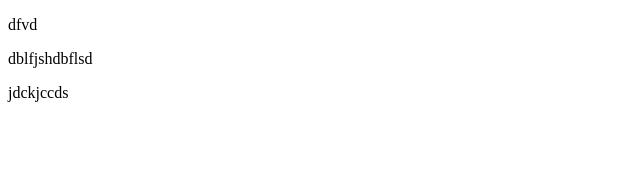
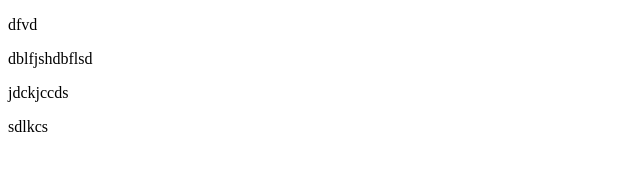
Before and after one commit to ParisaSaraj/git-course, a plain HTML site: page index.html in a window 1280 px wide. Shown: the full height of the page, 0-640 px from the left. Drawn offline with Linux system fonts and the light colour scheme.

Commit message:
this is a test

```diff
--- a/index.html
+++ b/index.html
@@ -10,5 +10,6 @@
     <p>dfvd</p>
     <p>dblfjshdbflsd</p>
     <p>jdckjccds</p>
+    <p>sdlkcs</p>
 </body>
 </html>
```
